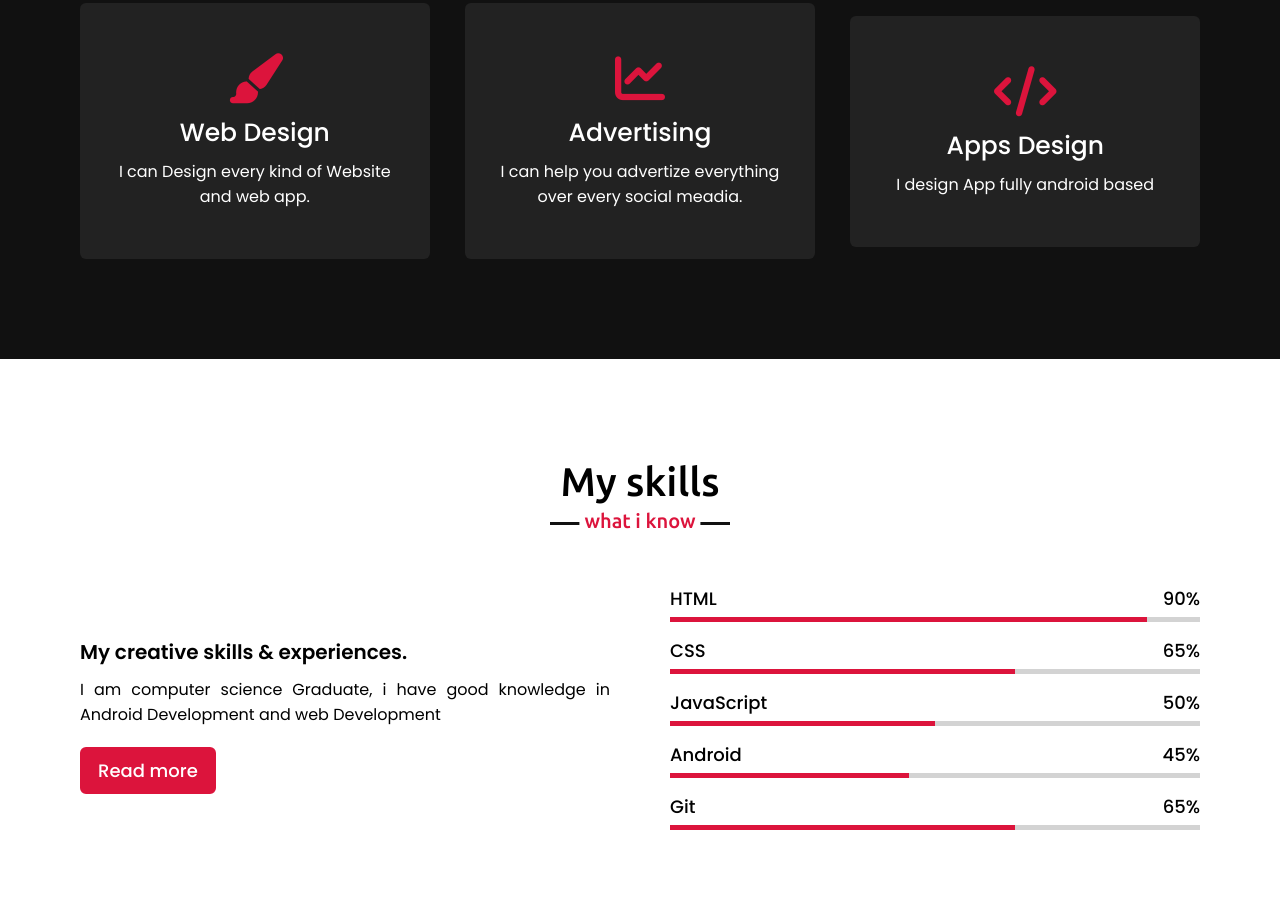
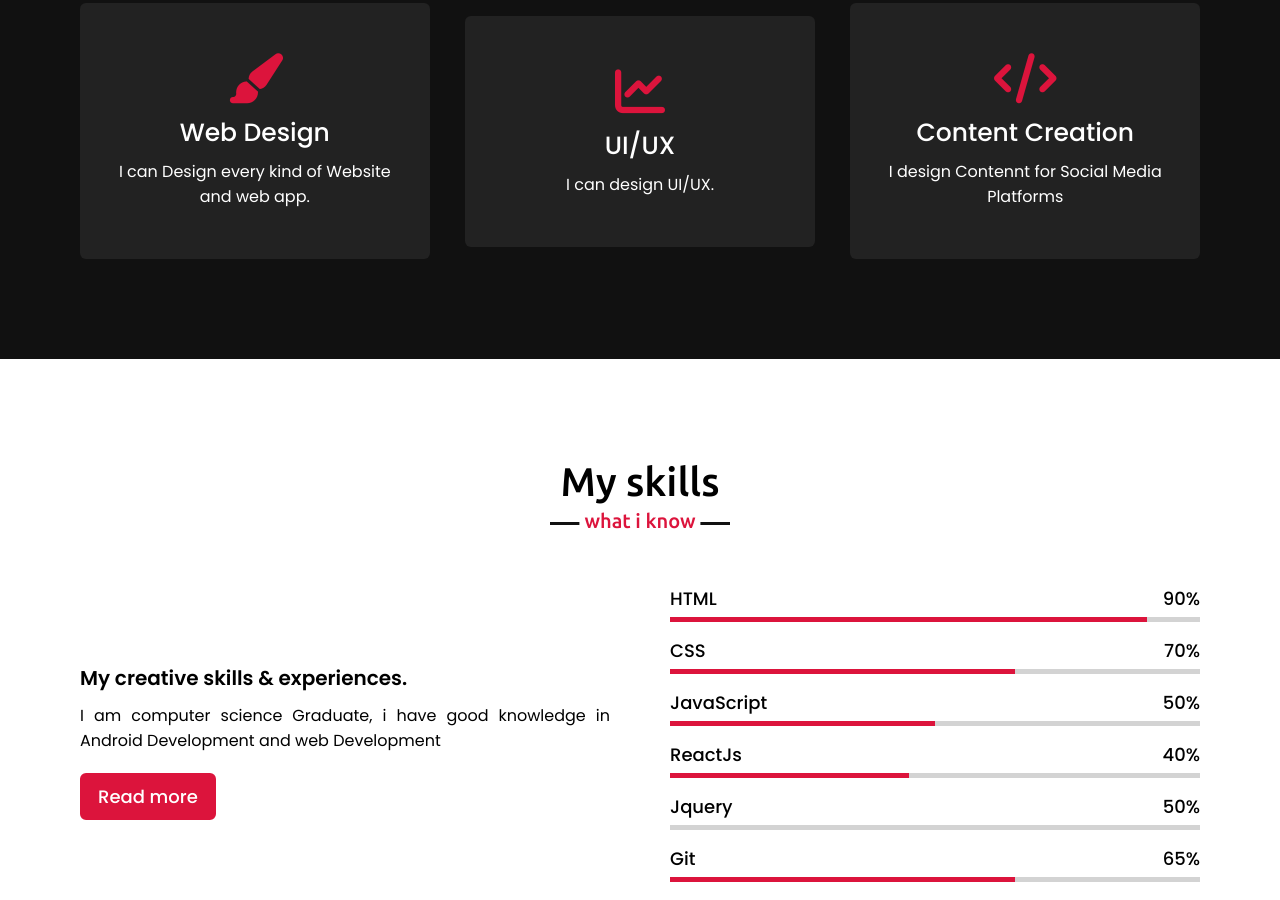
Before and after one commit to AmanAshutosh/ashutoshaman.github.io, a plain HTML site: page index.html in a window 1280 px wide. Shown: the part 1936-2836 px from the top of the page. Drawn offline with nearby package versions, Linux system fonts and the light colour scheme.

Commit message:
Update index.html
data and process update 0.0.1

```diff
--- a/index.html
+++ b/index.html
@@ -119,15 +119,15 @@ Let's talk about my technical skills:
                 <div class="card">
                     <div class="box">
                         <i class="fas fa-chart-line"></i>
-                        <div class="text">Advertising</div>
-                        <p>I can help you advertize everything over every social meadia. </p>
+                        <div class="text">UI/UX</div>
+                        <p>I can design UI/UX. </p>
                     </div>
                 </div>
                 <div class="card">
                     <div class="box">
                         <i class="fas fa-code"></i>
-                        <div class="text">Apps Design</div>
-                        <p>I design App fully android based</p>
+                        <div class="text">Content Creation</div>
+                        <p>I design Contennt for Social Media Platforms</p>
                     </div>
                 </div>
                </div>
@@ -155,7 +155,7 @@ Let's talk about my technical skills:
                     <div class="bars">
                         <div class="info">
                             <span>CSS</span>
-                            <span>65%</span>
+                            <span>70%</span>
                         </div>
                         <div class="line css"></div>
                     </div>
@@ -168,10 +168,17 @@ Let's talk about my technical skills:
                     </div>
                     <div class="bars">
                         <div class="info">
-                            <span>Android</span>
-                            <span>45%</span>
+                            <span>ReactJs</span>
+                            <span>40%</span>
                         </div>
                         <div class="line android"></div>
+                    </div>
+                    <div class="bars">
+                        <div class="info">
+                            <span>Jquery</span>
+                            <span>50%</span>
+                        </div>
+                        <div class="line Jquery"></div>
                     </div>
                     <div class="bars">
                         <div class="info">
```
